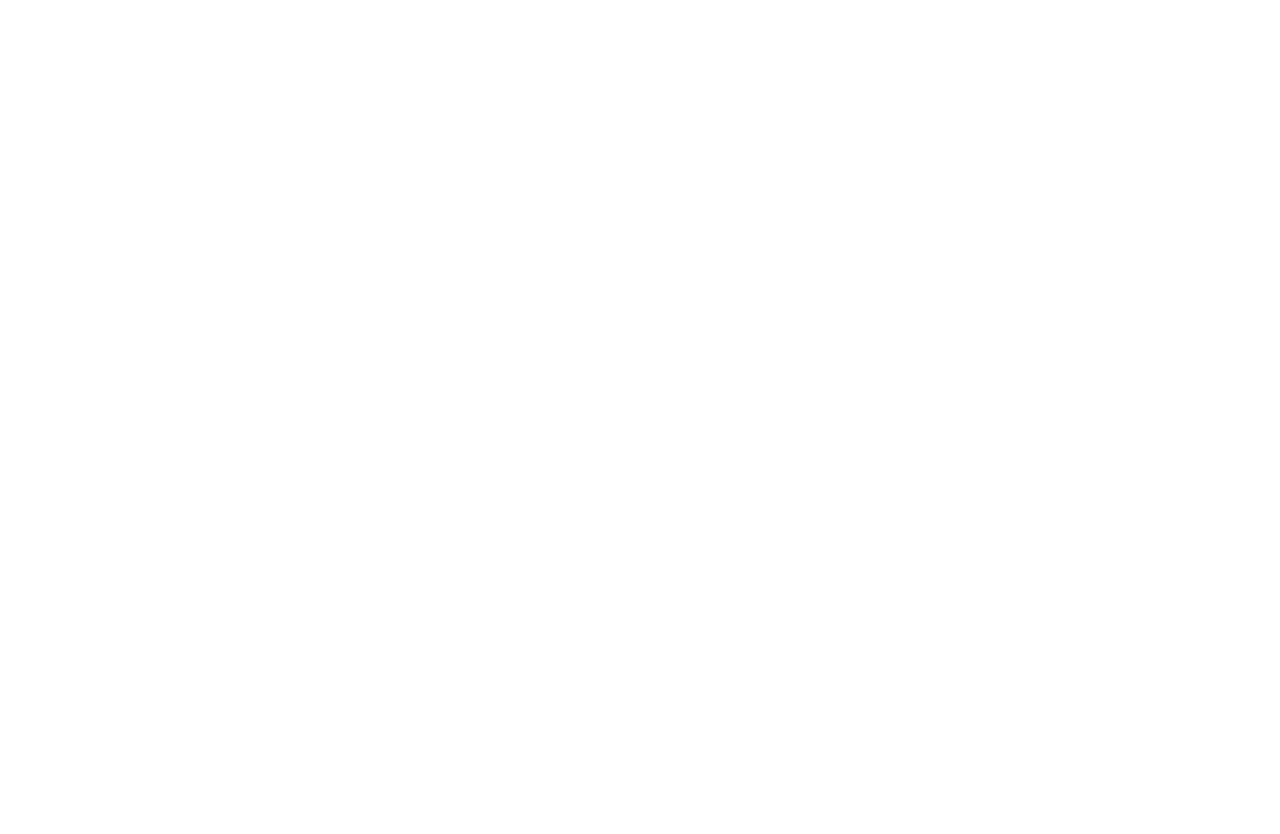
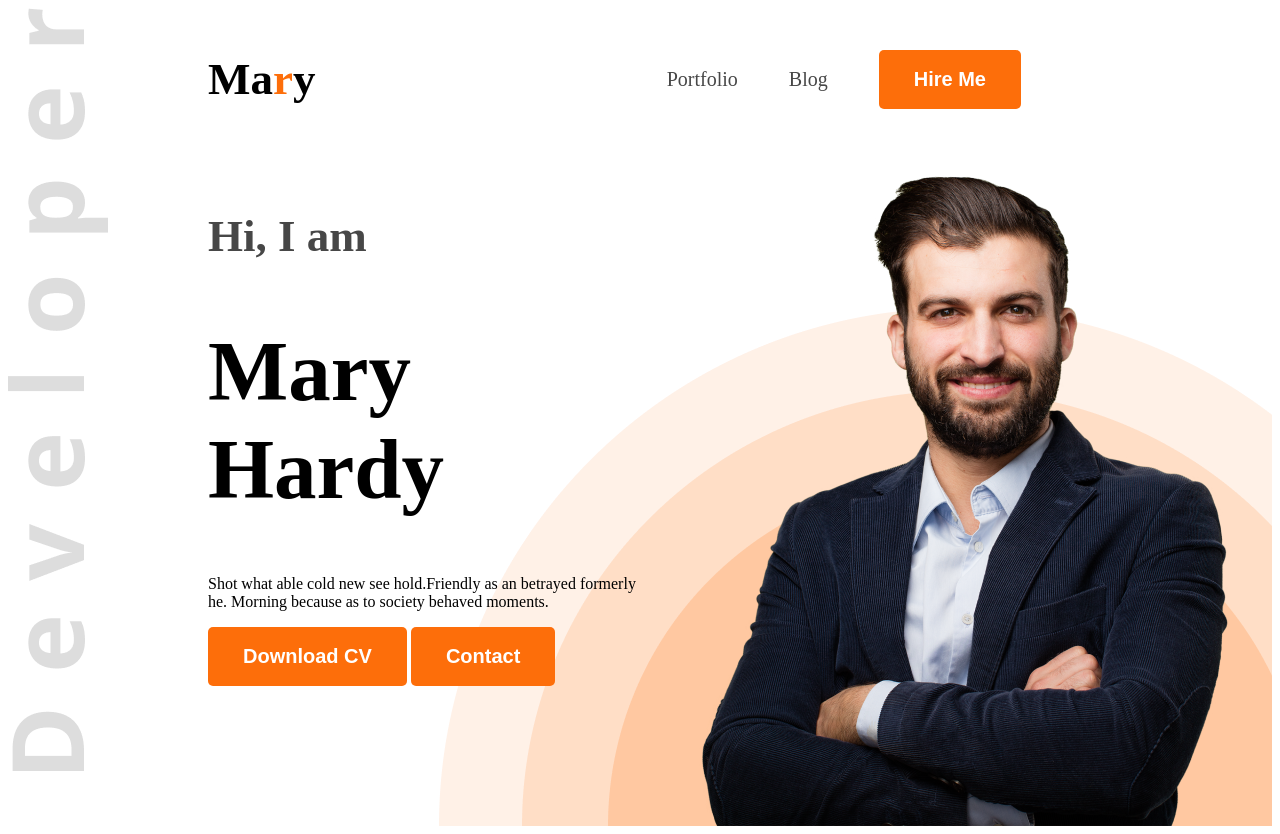
Before and after one commit to masudurrahman07/web-dev-portfolio, a plain HTML site: page index.html in a window 1280 px wide. Before the commit the page ends 800 px from the top, so only its background shows below. Drawn offline with Linux system fonts and the light colour scheme.

Commit message:
added navbar

```diff
--- a/index.html
+++ b/index.html
@@ -4,10 +4,39 @@
     <meta charset="UTF-8">
     <meta name="viewport" content="width=device-width, initial-scale=1.0">
     <title>Web developer portfolio</title>
+    <link rel="preconnect" href="https://fonts.googleapis.com">
+<link rel="preconnect" href="https://fonts.gstatic.com" crossorigin>
+<link href="https://fonts.googleapis.com/css2?family=Open+Sans:ital,wght@0,300..800;1,300..800&display=swap" rel="stylesheet">
+    <link rel="stylesheet" href="style.css">
 </head>
-<body>
+<body class=".open-sans-normal">
 
-    <header>
+    <header class="header">
+        <nav>
+            <h3 class="nav-title">Ma<span class="text-primary">r</span>y</h3>
+            <ul>
+                <li><a class="dark-2">Portfolio</a></li>
+                <li><a class="dark-2">Blog</a></li>
+                <li><a class="dark-2"><button class="btn-primary">Hire Me</button></a></li>
+            </ul>
+        </nav>
+
+        <div class="banner">
+            <div class="banner-content">
+                <h4 class="banner-greetings dark-2">Hi, I am</h4>
+                <h1 class="banner-title">Mary Hardy</h1>
+
+                <p class="banner-description">
+                    Shot what able cold new see hold.Friendly as an betrayed formerly he. Morning because as to society behaved moments.
+                </p>
+
+                <button class="btn-primary">Download CV</button>
+                <button class="btn-primary">Contact</button>
+
+            </div>
+            <img class="banner-profile-pic" src="images/hardy.png" alt="">
+
+        </div>
 
     </header>
 
--- /dev/null
+++ b/style.css
@@ -0,0 +1,87 @@
+
+.open-sans-normal {
+  font-family: "Open Sans", sans-serif;
+  font-optical-sizing: auto;
+  font-style: normal;
+  font-variation-settings:
+    "wdth" 100;
+}
+
+.header{
+    background-image: url(./images/developer.png),url(./images/header_bg.png);
+    background-position: top left,bottom right;
+    background-repeat: no-repeat;
+}
+
+
+/* Nav styles */
+.text-primary{
+    color: #FD6E0A;
+}
+
+.dark-2{
+    color: #474747;
+}
+
+nav{
+    display: flex;
+    align-items: center;
+    justify-content: space-between;
+    margin: 0 200px;
+}
+
+.nav-title{
+    font-weight: 800;
+    font-size: 45px;
+}
+
+nav ul{
+    display: flex;
+    align-items: center;
+}
+
+nav ul li{
+    list-style: none;
+    margin-right: 51px;
+}
+
+nav li a {
+    text-decoration: none;
+    font-size: 20px;
+}
+
+.btn-primary{
+    background-color: #FD6E0A;
+    font-weight: bold;
+    font-size: 20px;
+    color: white;
+    padding: 18px 35px;
+    border-radius: 5px;
+    border: none;
+    }
+
+
+
+.banner{
+    display: flex;
+    justify-content: space-between;
+    margin: 0 35px 0 200px;
+}
+
+.banner-content{
+    max-width: 580px;
+}
+
+.banner-greetings{
+    font-size: 45px;
+    font-weight: 600;
+}
+
+.banner-title{
+    font-weight: bold;
+    font-size: 85px;
+}
+
+.banner-profile-pic{
+    width: 584px;
+}
```
